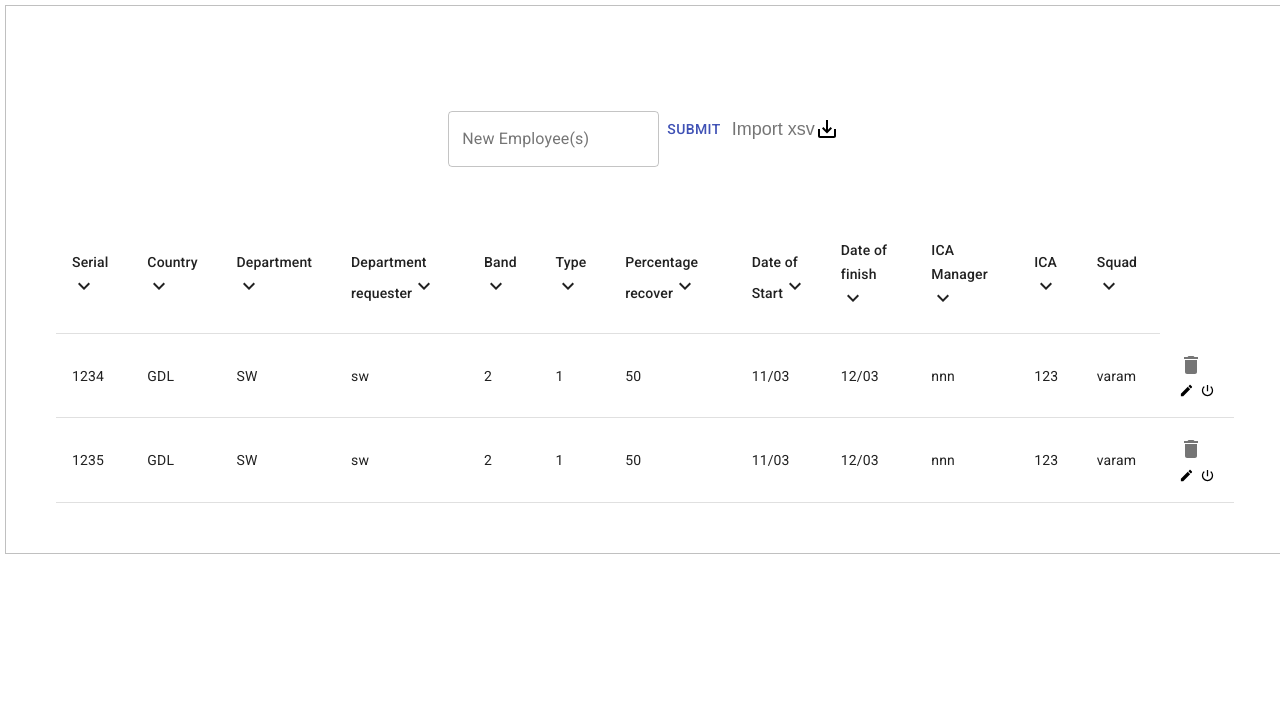
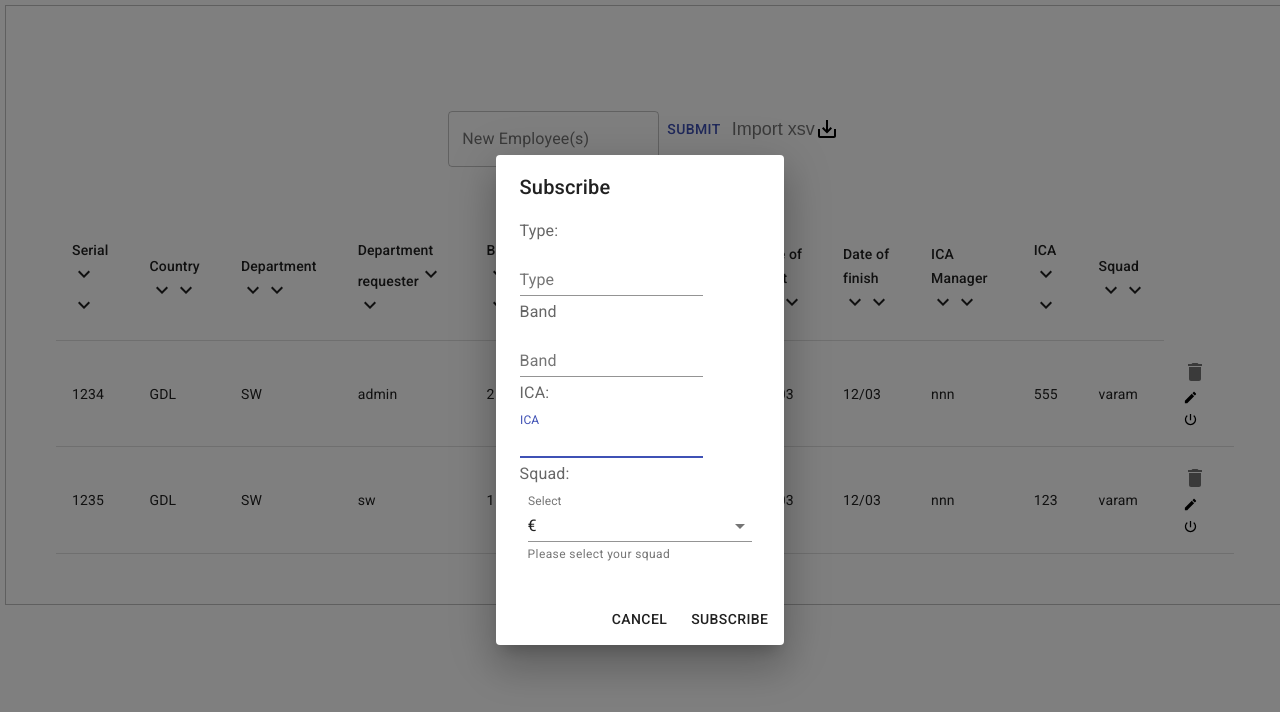
Before and after one commit to germanking6/TC3004, a React (Vite) app in the folder client/: page / in a window 1280 px wide. Both pictures are taken after a click on the button 1186 px from the left and 390 px from the top of the page. Shown: the top 712 px of the page. Built offline with nearby package versions, Linux system fonts and the light colour scheme.

Commit message:
sorting tables

```diff
--- /dev/null
+++ b/client/src/components/Alert.jsx
@@ -0,0 +1,46 @@
+import React from "react";
+import Dialog from '@mui/material/Dialog';
+import DialogActions from '@mui/material/DialogActions';
+import DialogContent from '@mui/material/DialogContent';
+import DialogContentText from '@mui/material/DialogContentText';
+import DialogTitle from '@mui/material/DialogTitle';
+import Button from '@material-ui/core/Button';
+import useMediaQuery from '@mui/material/useMediaQuery';
+import { useTheme } from '@mui/material/styles';
+
+
+const Alert = ({setDialog, dialog, message, agree, setAgree}) =>{
+    const handleClose = (proceed) => {
+        if (proceed){
+            setAgree(true);
+        }
+        setDialog(false);
+    };
+    const theme = useTheme();
+    const fullScreen = useMediaQuery(theme.breakpoints.down('md'));
+
+    return (
+        <Dialog
+        fullScreen={fullScreen}
+        open={dialog}
+        onClose={handleClose}
+        aria-labelledby="alert-dialog-title"
+        aria-describedby="alert-dialog-description"
+        >
+            <DialogTitle id="alert-dialog-title">
+                {message}
+            </DialogTitle>
+                <DialogContent>
+                    <DialogContentText id="alert-dialog-description">
+                        Are you sure you wanna {message} ?
+                    </DialogContentText>
+                </DialogContent>
+            <DialogActions>
+                <Button onClick ={() => handleClose(false)}>Cancel</Button>
+                <Button onClick={() => handleClose(true)}> Agree</Button>
+            </DialogActions>
+        </Dialog>
+
+    )
+}
+export default Alert;
--- a/client/src/pages/home-page/employees-page.jsx
+++ b/client/src/pages/home-page/employees-page.jsx
@@ -13,19 +13,20 @@ import "./employees.css";
 import { useState } from 'react';
 import KeyboardArrowDownIcon from '@mui/icons-material/KeyboardArrowDown';
 import KeyboardArrowUpIcon from '@mui/icons-material/KeyboardArrowUp';
+import Alert from "../../components/Alert";
 import Dialog from '@mui/material/Dialog';
 import DialogActions from '@mui/material/DialogActions';
 import DialogContent from '@mui/material/DialogContent';
 import DialogContentText from '@mui/material/DialogContentText';
 import DialogTitle from '@mui/material/DialogTitle';
-
+import MenuItem from '@mui/material/MenuItem';
+import Box from '@mui/material/Box';
 //https://v4.mui.com/es/components/buttons/?msclkid=40af928eb62411ecaf95a1a6c922508a
 //https://materialui.co/icon/expand-more
 
-const EmployeesPage = (props) =>{
-    const a = [false, false,false,false,false,false,false,false,false,false,false,false];
-    const [open, setOpen] = useState(a);
+const EmployeesPage = () =>{
     const [inputField, setInputField] = useState("");
+
     const columnTitles = [
         {
             id: 0,
@@ -82,14 +83,14 @@ const EmployeesPage = (props) =>{
             id: "1234",
             Country: "GDL",
             EmployeeDepartment: "SW",
-            DepartmentRequester: "sw",
+            DepartmentRequester: "admin",
             Band:2,
-            Type: 1,
-            PercentageRecover:50,
+            Type: 2,
+            PercentageRecover:20,
             DateStart: "11/03",
             DateFinish:"12/03",
             ICAManager: "nnn",
-            ica: 123,
+            ica: 555,
             Squad: "varam",
             state: true
 
@@ -99,7 +100,7 @@ const EmployeesPage = (props) =>{
             Country: "GDL",
             EmployeeDepartment: "SW",
             DepartmentRequester: "sw",
-            Band:2,
+            Band:1,
             Type: 1,
             PercentageRecover:50,
             DateStart: "11/03",
@@ -111,24 +112,119 @@ const EmployeesPage = (props) =>{
 
         }
     ];
-    const [dialog, setDialog] = useState(false);
+    const squads = [
+    {
+    value: 'USD',
+    label: '$',
+  },
+  {
+    value: 'EUR',
+    label: '€',
+  },
+  {
+    value: 'BTC',
+    label: '฿',
+  },
+  {
+    value: 'JPY',
+    label: '¥',
+  },
+    ];
+    const [squad, setSquad] = useState('EUR');
 
+    //------COLUMNS
 
-    const handleOpen = () => {
-        setDialog(true);
+   //hide columns function
+   //variables
+    const a = [false, false,false,false,false,false,false,false,false,false,false,false];
+    const [open, setOpen] = useState(a);
+    //function
+    const hidding = (id, e) =>{
+        const temp = [...open];
+        temp.splice(id, 1, !open[id]);
+        setOpen(temp);
     };
-    const handleClose = () => {
-        setDialog(false);
-    };
+    //sorting columns
+    //variables
+    const [sort,setSort] = useState(a);
+    //function
+    const sorting = (id) =>{
+        const keyObj = (Object.keys(employees[0])[id]);
+        const arr = [...employees];
+        console.log(keyObj);
+        setEmployees(arr.sort(((a, b) => (Object.values(a)[id]) -Object.values(b)[id])));
+        /*
+        for (let value of Object.values(employees[0])){
+            console.log(value);
+            setEmployees(arr.sort(((a, b) => (Object.values(a)) -Object.values(b))));
+        }*/
+    }
+
+    //------EMPLOYEES LIST USESTATE
+    //modificating employees list
     const [employees, setEmployees] = useState(contentRows);
-    const deleteEmployee = (id, event) =>{
-        setDialog(false);
+
+    //------ALERTS AND ACTIONS ICON BUTTONS OF EACH ROW
+
+    //dialog alert variables setStatus
+    const [dialogDelete, setDialogDelete] = useState(false);
+    const [dialogEdit, setDialogEdit] = useState(false);
+    const [dialogActivate, setDialogActivate] = useState(false);
+    //for delete option
+    const [agree, setAgree] = useState(false);
+    //function delete
+    const deleteEmployee = (id) =>{
+        setDialogDelete(true);
+
+        console.log(agree);
+        //setDialogDelete(false);
         //handleClose();
         console.log(id);
 
         let arreglo = [...employees];
+        console.log(arreglo.filter((item) => item.id != id));
+        setEmployees(arreglo.filter((item) => item.id != id));
+        console.log(employees);
+        console.log(agree);
+        //setDialogDelete(false);
+    };
+    //for edit option
+    const [edit, setEdit] = useState(false);
+    const closeEdit = () => {
+        setEdit(false);
+        //setDialogEdit(true);
 
-        setEmployees(arreglo.filter((item) => item.id != id));
+    };
+    //function edit
+    const editEmployee = (id) =>{
+        setEdit(true);
+        console.log("edit");
+    };
+    //for activate option
+    const handleOpenActivate = () => {
+        setDialogActivate(true);
+
+    };
+    //function activate
+    const activateEmployee = (id) =>{
+        let arreglo = [...employees];
+
+        arreglo.map((item) => {
+            if(item.id == id){
+                item.state = !item.state;
+            }
+
+        });
+        setEmployees(arreglo);
+
+    };
+
+    //------ADD EMPLOYEES
+
+     //inputChange for adding employees
+     const handleChange = (event) =>{
+        //console.log(event.target.value);
+        setInputField(event.target.value);
 
     };
 
@@ -156,23 +252,17 @@ const EmployeesPage = (props) =>{
         setInputField("");
 
     };
-    const handleChange = (event) =>{
-        //console.log(event.target.value);
-        setInputField(event.target.value);
 
-    };
-    const hidding = (id, e) =>{
-        const temp = [...open];
-        temp.splice(id, 1, !open[id]);
-        setOpen(temp);
-    };
 
 
     const titleItems = columnTitles.map((item) =>
-        <TableCell key={item.id}  onClick={(e) => hidding(item.id, e)}>
+        <TableCell key={item.id}>
             {item.title}
-            {open[item.id] ? <KeyboardArrowUpIcon size="big" key={item.id}/> : <KeyboardArrowDownIcon key={item.id} />}
+            {open[item.id] ? <KeyboardArrowUpIcon size="small" key={item.id} onClick={(e) => hidding(item.id, e)}/> : <KeyboardArrowDownIcon key={item.id} onClick={(e) => hidding(item.id, e)}/>}
+            {sort[item.id] ? <KeyboardArrowUpIcon size="big" key={item.id*10+1} onClick={() => sorting(item.id)}/> : <KeyboardArrowDownIcon key={item.id*10+1} onClick={() => sorting(item.id)} />}
+
         </TableCell>
+
     );
     return(
 
@@ -186,17 +276,21 @@ const EmployeesPage = (props) =>{
                     <svg xmlns="http://www.w3.org/2000/svg" height="24" viewBox="0 0 24 24" width="24"><path d="M0 0h24v24H0z" fill="none"/><path d="M19 12v7H5v-7H3v7c0 1.1.9 2 2 2h14c1.1 0 2-.9 2-2v-7h-2zm-6 .67l2.59-2.58L17 11.5l-5 5-5-5 1.41-1.41L11 12.67V3h2z"/></svg>
                 </IconButton>
              </form>
-                <Table sx={{ minWidth: 30 }} aria-label="simple table">
+                <Table sx={{ minWidth: 30}} aria-label="simple table">
                     <TableHead>
+
                         <TableRow>
+
                             {titleItems}
                         </TableRow>
+
                     </TableHead>
                     <TableBody>
                         {employees
                             .map((item) =>(
-                            <TableRow key={item.id} >
-                                <TableCell>{open[0] ? null : item.id}</TableCell>
+                            <TableRow key={item.id} sx={!item.state ? {bgcolor: '#ddd'} : {bgcolor: '#fff'}} >
+
+                                <TableCell >{open[0] ? null : item.id}</TableCell>
                                 <TableCell>{open[1] ? null : item.Country}</TableCell>
                                 <TableCell>{open[2] ? null : item.EmployeeDepartment}</TableCell>
                                 <TableCell>{open[3] ? null : item.DepartmentRequester}</TableCell>
@@ -209,23 +303,99 @@ const EmployeesPage = (props) =>{
                                 <TableCell>{open[10] ? null : item.ica}</TableCell>
                                 <TableCell>{open[11] ? null : item.Squad}</TableCell>
                                 <TableCell>
-                                    <IconButton aria-label="delete" size="small" height="15" width="15" id={item.id} onClick={(e) => deleteEmployee(item.id, e)}>
-                                        <DeleteIcon id={item.id} />
+                                    <IconButton aria-label="delete" size="small" height="15" width="15" key={item.id} id={item.id} onClick={() => deleteEmployee(item.id)}>
+                                        <DeleteIcon />
                                     </IconButton>
+                                    <Alert agree={agree} setAgree ={setAgree} dialog={dialogDelete} setDialog={setDialogDelete} message= {"Delete employee"} />
 
-                                    <IconButton  size="small">
-                                        <svg xmlns="http://www.w3.org/2000/svg" height="15" viewBox="0 0 24 24" width="15"><path d="M0 0h24v24H0z" fill="none"/><path d="M3 17.25V21h3.75L17.81 9.94l-3.75-3.75L3 17.25zM20.71 7.04c.39-.39.39-1.02 0-1.41l-2.34-2.34c-.39-.39-1.02-.39-1.41 0l-1.83 1.83 3.75 3.75 1.83-1.83z"/></svg>
+
+                                    <IconButton  size="small"  id={item.id} onClick={() => editEmployee(item.id)}>
+                                        <svg xmlns="http://www.w3.org/2000/svg" height="15" viewBox="0 0 24 24" width="15"><path d="M0 0h24v24H0z" fill="none"/><path d="M3 17.25V21h3.75L17.81 9.94l-3.75-3.75L3 17.25zM20.71 7.04c.39-.39.39-1.02 0-1.41l-2.34-2.34c-.39-.39-1.02-.39-1.41 0l-1.83 1.83 3.75 3.75 1.83-1.83z" id={item.id} /></svg>
                                     </IconButton>
+                                    <Alert agree={agree} setAgree ={setAgree} dialog={dialogEdit} setDialog={setDialogEdit} toDo={editEmployee} ide= {item.id} message= {"Edit employee"} />
 
-                                    <IconButton size="small">
-                                        <svg xmlns="http://www.w3.org/2000/svg" height="15" viewBox="0 0 24 24" width="15"><path d="M0 0h24v24H0z" fill="none"/><path d="M13 3h-2v10h2V3zm4.83 2.17l-1.42 1.42C17.99 7.86 19 9.81 19 12c0 3.87-3.13 7-7 7s-7-3.13-7-7c0-2.19 1.01-4.14 2.58-5.42L6.17 5.17C4.23 6.82 3 9.26 3 12c0 4.97 4.03 9 9 9s9-4.03 9-9c0-2.74-1.23-5.18-3.17-6.83z"/></svg>
+
+                                    <IconButton color = "secondary" size="small" id={item.id} onClick={() => activateEmployee(item.id)}>
+                                        <svg xmlns="http://www.w3.org/2000/svg" height="15" viewBox="0 0 24 24" width="15"><path d="M0 0h24v24H0z" fill="none"/><path d="M13 3h-2v10h2V3zm4.83 2.17l-1.42 1.42C17.99 7.86 19 9.81 19 12c0 3.87-3.13 7-7 7s-7-3.13-7-7c0-2.19 1.01-4.14 2.58-5.42L6.17 5.17C4.23 6.82 3 9.26 3 12c0 4.97 4.03 9 9 9s9-4.03 9-9c0-2.74-1.23-5.18-3.17-6.83z" id={item.id} /></svg>
                                     </IconButton>
+                                    <Alert agree={agree} setAgree ={setAgree} dialog={dialogActivate} setDialog={setDialogActivate} toDo={activateEmployee} ide= {item.id} message= {"Activate employee"} />
+
+
                                 </TableCell>
+
                             </TableRow>
                     ))
                 }
                     </TableBody>
                  </Table>
+                <Dialog
+                open={edit}>
+                    <DialogTitle>Subscribe</DialogTitle>
+                    <DialogContent>
+                    <DialogContentText>
+                        Type:
+                    </DialogContentText>
+                    <TextField
+                        autoFocus
+                        margin="dense"
+                        id="name"
+                        label="Type"
+                        variant="standard"
+                    />
+                    <DialogContentText>
+                        Band
+                    </DialogContentText>
+                    <TextField
+                        autoFocus
+                        margin="dense"
+                        id="name"
+                        label="Band"
+                        variant="standard"
+                    />
+                     <DialogContentText>
+                        ICA:
+                    </DialogContentText>
+                    <TextField
+                        autoFocus
+                        margin="dense"
+                        id="name"
+                        label="ICA"
+                        variant="standard"
+                    />
+                     <DialogContentText>
+                        Squad:
+                    </DialogContentText>
+                    <Box
+                    component="form"
+                    sx={{
+                        '& .MuiTextField-root': { m: 1, width: '25ch' },
+                    }}
+                    noValidate
+                    autoComplete="off"
+    >
+                    <div>
+                      <TextField
+                        id="outlined-select-currency"
+                        select
+                        label="Select"
+                        value={squad}
+
+                        helperText="Please select your squad"
+                        >
+                        {squads.map((option) => (
+                            <MenuItem key={option.value} value={option.value}>
+                            {option.label}
+                            </MenuItem>
+                        ))}
+                        </TextField>
+                        </div>
+                        </Box>
+                    </DialogContent>
+                    <DialogActions>
+                    <Button onClick= {closeEdit}> Cancel</Button>
+                    <Button onClick= {closeEdit}>Subscribe</Button>
+                    </DialogActions>
+                </Dialog>
             </TableContainer>
 
     )
```
